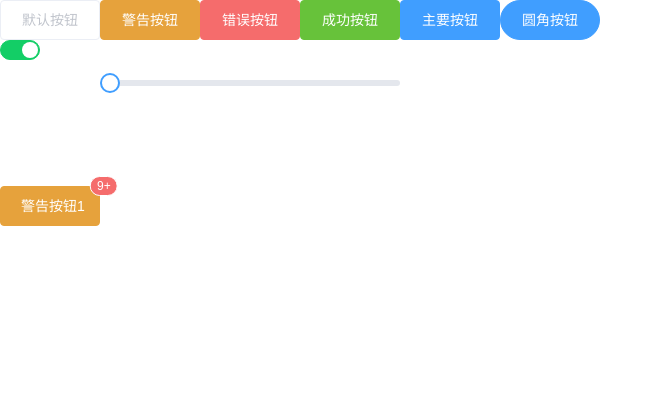
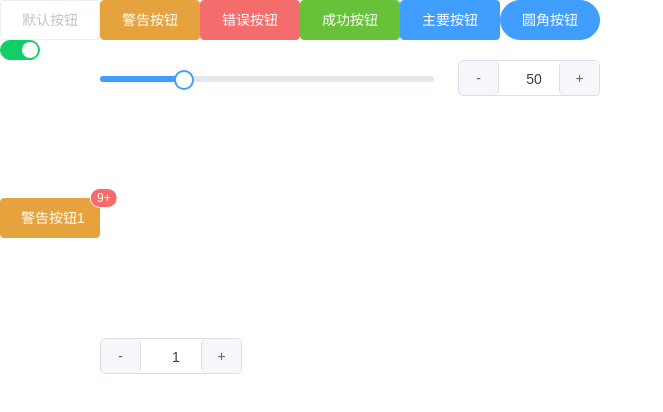
Before and after one commit to ZFCFBGC/xmjq, a Vue app: page /#/ in a window 1280 px wide. Shown: the top 412 px of the page, without its empty margins (0-663 px from the left). Built offline with nearby package versions, Linux system fonts and the light colour scheme.

Commit message:
inputNumber slider

```diff
--- a/src/components/form/gqg_input.vue
+++ b/src/components/form/gqg_input.vue
@@ -53,7 +53,7 @@ export default {
     validateEvent: {
       type: Boolean,
       default: true,
-    },
+    }
   },
   mixins: [emitter],
   //model中prop接受v-model传递的值
--- /dev/null
+++ b/src/components/inputNumber/inputNumber.vue
@@ -0,0 +1,188 @@
+<template>
+  <div class="inputNumber" :style="{ width }">
+    <div
+      class="gqg_input_number_decrease"
+      :class="{ is_disabled: minDisabled }"
+      @click="decrease"
+    >
+      -
+    </div>
+    <div class="inputShuru">
+      <input
+        v-model="inputVal"
+        @input="handleInput"
+        @blur="handleBlur"
+        @focus="handleFocus"
+        @keyup="inputChange"
+        type="text"
+        class="input-entity"
+        ref="input"
+      />
+    </div>
+
+    <div
+      class="gqg_input_number_increase"
+      :class="{ is_disabled: maxDisabled }"
+      @click="increase"
+    >
+      +
+    </div>
+  </div>
+</template>
+<script>
+export default {
+  name: "gqgInputNumber",
+  props: {
+    val: {
+      default: "",
+    },
+    width: {
+      type: String,
+      default: "142px",
+    },
+    min: {
+      type: Number,
+      default: 0,
+    },
+    max: {
+      type: Number,
+      default: 10,
+    },
+    step: {
+      type: Number,
+      default: 1,
+    },
+  },
+  watch: {
+    val(newVal) {
+      this.inputVal = newVal;
+    },
+  },
+  computed: {
+    minDisabled() {
+      return this.inputVal <= this.min ? true : false;
+    },
+    maxDisabled() {
+      return this.inputVal >= this.max ? true : false;
+    },
+    inputwidth() {
+      return "60px";
+    },
+  },
+  model: {
+    prop: "val",
+    event: "change",
+  },
+  data() {
+    return {
+      inputVal: this.val,
+    };
+  },
+  methods: {
+    handleInput() {
+      this.$emit("change", this.inputVal);
+    },
+    handleFocus() {
+      this.$emit("focus", this.inputVal);
+    },
+    handleBlur() {
+      this.$emit("blur", this.inputVal);
+    },
+    increase() {
+      var that = this;
+      var newVal = this.inputVal + this.step;
+      that.setCurrentValue(newVal);
+    },
+    decrease() {
+      var that = this;
+      var newVal = this.inputVal - this.step;
+      that.setCurrentValue(newVal);
+    },
+    setCurrentValue(newVal) {
+      const oldVal = this.inputVal;
+      if (newVal >= this.max) {
+        newVal = this.max;
+      }
+      if (newVal <= this.min) {
+        newVal = this.min;
+      }
+      if (oldVal === newVal) {
+        return;
+      }
+      this.inputVal = newVal;
+      this.$emit("change", this.inputVal);
+    },
+    inputChange() {
+      //输入框值改变
+      this.inputVal = Number(this.inputVal.replace(/[^\d]/g,''));
+      this.$emit("change", this.inputVal);
+    },
+  },
+};
+</script>
+<style lang="less" scoped>
+.inputNumber {
+  position: relative;
+  height: 36px;
+  border: 1px solid #dcdfe6;
+  box-sizing: border-box;
+  border-radius: 5px;
+  &:hover {
+    border: 1px solid #409eff;
+  }
+  .gqg_input_number_decrease {
+    display: inline-block;
+    border-radius: 4px 0 0 4px;
+    border-right: 1px solid #dcdfe6;
+    z-index: 1;
+    line-height: 34px;
+    width: 40px;
+    height: 34px;
+    text-align: center;
+    background: #f5f7fa;
+    color: #606266;
+    cursor: pointer;
+    font-size: 14px;
+    box-sizing: border-box;
+    border-radius: 5px;
+  }
+  .inputShuru {
+    display: inline-block;
+    height: 36px;
+    text-align: center;
+    width: 60px;
+    .input-entity {
+      text-align: center;
+      width: 60px;
+      height: 30px;
+      color: #3d3f3d;
+      font-size: 14px;
+      line-height: 20px;
+      outline: none;
+      border: none;
+      padding: 0 0px 0 10px;
+      box-sizing: border-box;
+    }
+  }
+  .gqg_input_number_increase {
+    display: inline-block;
+    border-radius: 4px 0 0 4px;
+    border-left: 1px solid #dcdfe6;
+    z-index: 1;
+    line-height: 34px;
+    width: 40px;
+    height: 34px;
+    text-align: center;
+    background: #f5f7fa;
+    color: #606266;
+    cursor: pointer;
+    font-size: 14px;
+    box-sizing: border-box;
+    border-radius: 5px;
+  }
+  .is_disabled {
+    color: #c0c4cc;
+    cursor: not-allowed;
+  }
+}
+</style>
--- a/src/components/slider/slider.vue
+++ b/src/components/slider/slider.vue
@@ -1,67 +1,121 @@
 <template>
-  <div class="gqgSlider" ref="gqgSlider">
-    <div class="gqg_slider_runway">
+  <div class="sliderBox">
+    <div class="gqgSlider" ref="gqgSlider">
+      <div class="gqg_slider_runway" :style="{ width }"></div>
       <div
         class="gqg_slider_button"
         ref="button"
-        @mouseenter="handleMouseEnter"
-        @mouseleave="handleMouseLeave"
+        :style="{ left }"
         @mousedown="onButtonDown"
-      ></div>
+        @mouseover="mouseOver"
+        @mouseleave="mouseLeave"
+      >
+        <div class="block"></div>
+        <div class="toolTips" v-if="isShowToolTips">
+          {{ currentX }}
+          <div class="triangle"></div>
+        </div>
+      </div>
+    </div>
+    <div class="inputBox" v-if="showInput">
+      <gqg-input-number
+        v-model="currentX"
+        :max="max"
+        :min="min"
+      ></gqg-input-number>
     </div>
   </div>
 </template>
 <script>
 export default {
   name: "gqgSlider",
+  props: {
+    min: {
+      type: Number,
+      default: 0,
+    },
+    max: {
+      type: Number,
+      default: 100,
+    },
+    value: {
+      default: "",
+    },
+    showInput: {
+      type: Boolean,
+      default: false,
+    },
+    showTooltip: {
+      type: Boolean,
+      default: true,
+    },
+    formatTooltip: Function,
+  },
   data() {
     return {
-      hovering: false,
+      slider: null,
+      currentX: this.value, //当前值
+      button: null,
+      initWidth: null,
+      initDisX: null,
       dragging: false,
-      isClick: false,
-      startX: 0,
-      currentX: 0,
-      startY: 0,
-      currentY: 0,
-      startPosition: 0,
-      newPosition: null,
+      isShowToolTips: false,
     };
   },
   computed: {
-    currentPosition() {
-      return `${((this.value - this.min) / (this.max - this.min)) * 100}%`;
+    // 换算百分比
+    scale() {
+      return (this.currentX - this.min) / (this.max - this.min);
+    },
+    // 设置runway的宽度
+    width() {
+      if (this.slider) {
+        return this.slider.offsetWidth * this.scale + "px";
+      } else {
+        return 0 + "px";
+      }
+    },
+    //按钮偏移量（计算按钮的位置）
+    left() {
+      if (this.slider) {
+        return (
+          this.slider.offsetWidth * this.scale -
+          this.button.offsetWidth / 2 +
+          "px"
+        );
+      } else {
+        return 0 + "px";
+      }
     },
   },
+  mounted() {
+    this.slider = this.$refs.gqgSlider;
+    this.button = this.$refs.button;
+  },
   methods: {
-    handleMouseEnter(event) {
-      this.hovering = true;
-    },
-    handleMouseLeave(event) {
-      this.hovering = false;
-    },
     onButtonDown(event) {
       event.preventDefault();
       this.onDragStart(event);
       window.addEventListener("mousemove", this.onDragging);
       window.addEventListener("mouseup", this.onDragEnd);
     },
+    //记录按下的初始值，打开滑动的控制开关
     onDragStart(event) {
-      console.log("触发了几次");
+      var that = this;
+      that.initWidth = parseInt(that.width);
+      that.initDisX = event.clientX;
       this.dragging = true;
-      this.isClick = true;
-      this.startX = event.clientX;
-      // this.startPosition = parseFloat(this.currentPosition);
-      this.newPosition = this.startPosition;
     },
     onDragging(event) {
+      var that = this;
       if (this.dragging) {
-        this.isClick = false;
-        let diff = 0;
-        this.currentX = event.clientX;
-        diff = this.currentX - this.startX;
-        this.newPosition = this.startPosition + diff;
-        console.log("数据：", this.newPosition, this.startPosition, diff);
-        this.setPosition(this.newPosition);
+        // 拖拽的时候获取的新width
+        var newWidth = event.clientX - that.initDisX + that.initWidth;
+        // 拖拽的时候得到新的百分比
+        var scale = newWidth / that.slider.offsetWidth;
+        that.currentX = Math.ceil((that.max - that.min) * scale + that.min);
+        that.currentX = Math.max(that.currentX, that.min);
+        that.currentX = Math.min(that.currentX, that.max);
       }
     },
     onDragEnd() {
@@ -70,57 +124,95 @@ export default {
          * 防止在 mouseup 后立即触发 click，导致滑块有几率产生一小段位移
          * 不使用 preventDefault 是因为 mouseup 和 click 没有注册在同一个 DOM 上
          */
+
         setTimeout(() => {
           this.dragging = false;
-
-          if (!this.isClick) {
-            this.setPosition(this.newPosition);
-          }
         }, 0);
+        this.$nextTick(() => {
+          this.$emit("change", this.currentX);
+        });
         window.removeEventListener("mousemove", this.onDragging);
-
         window.removeEventListener("mouseup", this.onDragEnd);
       }
     },
-    setPosition(newPosition) {
-      if (newPosition === null || isNaN(newPosition)) return;
-      // if (newPosition < 0) {
-      //   newPosition = 0;
-      // } else if (newPosition > 100) {
-      //   newPosition = 100;
-      // }
-      console.log(this.$refs);
-      this.$refs.button.style.left = newPosition + "px";
-      console.log("最终结果：", newPosition);
+    mouseOver() {
+      if (this.showTooltip) {
+        this.isShowToolTips = true;
+      } else {
+        this.isShowToolTips = false;
+      }
+    },
+    mouseLeave() {
+      this.isShowToolTips = false;
     },
   },
 };
 </script>
 <style lang="less" scoped>
+.sliderBox {
+  display: flex;
+  .inputBox {
+    margin-left: 24px;
+  }
+}
 .gqgSlider {
   position: relative;
+  margin: 16px 0;
+  width: 400px;
+  height: 6px;
+  background: #e4e7ed;
+  border-radius: 5px;
+  cursor: pointer;
   .gqg_slider_runway {
-    width: 300px;
+    position: absolute;
+    left: 0;
+    top: 0;
+    width: 112px;
     height: 6px;
-    margin: 16px 0;
-    background-color: #e4e7ed;
-    border-radius: 3px;
-    position: relative;
-    cursor: pointer;
-    vertical-align: middle;
+    border-radius: 5px;
+    background: #409eff;
   }
   .gqg_slider_button {
+    position: absolute;
+    left: 100px;
+    top: -6px;
+    width: 20px;
+    height: 20px;
+    .toolTips {
+      position: absolute;
+      padding: 12px;
+      line-height: 16px;
+      text-align: center;
+      background: #303133;
+      color: #fff;
+      border-radius: 5px;
+      left: -14px;
+      top: -54px;
+      .triangle {
+        position: absolute;
+        width: 0;
+        height: 0;
+        border-left: 8px solid transparent;
+        border-right: 8px solid transparent;
+        border-top: 12px solid #303133;
+        border-radius: 3px;
+        left: 50%;
+        transform: translate(-50%, 0);
+        bottom: -9px;
+      }
+    }
+  }
+  .block {
     width: 16px;
     height: 16px;
+    border-radius: 50%;
     border: 2px solid #409eff;
-    background-color: #fff;
-    border-radius: 50%;
-    transition: 0.2s;
-    user-select: none;
-    position: absolute;
-    left: 0;
-    top: 50%;
-    transform: translate(0,-50%);
+    background: rgba(255, 255, 255, 1);
+    transition: 0.2s all;
+  }
+  .block:hover {
+    transform: scale(1.05);
+    opacity: 0.9;
   }
 }
 </style>
--- a/src/main.js
+++ b/src/main.js
@@ -17,10 +17,12 @@ import gqgButton from "@/components/button/index.js";
 import gqgSwitch from "@/components/switch/index.js";
 import gqgSlider from "@/components/slider/index.js";
 import gqgBadge from "@/components/badge/index.js";
+import gqgInputNumber from "@/components/inputNumber/index.js";
 Vue.use(gqgButton);
 Vue.use(gqgSwitch);
 Vue.use(gqgSlider);
-Vue.use(gqgBadge)
+Vue.use(gqgBadge);
+Vue.use(gqgInputNumber);
 new Vue({
   router,
   render: (h) => h(App),
--- a/src/views/Home.vue
+++ b/src/views/Home.vue
@@ -9,13 +9,27 @@
     <div>
       <gqg-switch v-model="swicthVal" @change="getSwitchVal"></gqg-switch>
     </div>
-    <div style="width:500px;margin-left:100px;margin-top:20px;">
-      <gqg-slider></gqg-slider>
+    <div style="width:500px;margin-left:100px;">
+      <gqg-slider
+        :min="0"
+        :max="200"
+        v-model="per"
+        @change="getSliderVal"
+        showInput
+      ></gqg-slider>
     </div>
     <div style="margin-top:100px;">
       <gqg-badge :value="10" type="success" :max="9">
         <gqg-button type="warning">警告按钮1</gqg-button>
       </gqg-badge>
+    </div>
+    <div style="margin-top:100px;margin-left:100px;">
+      <gqg-input-number
+        v-model="num"
+        :max="10"
+        :min="0"
+        @change="getNumVal"
+      ></gqg-input-number>
     </div>
   </div>
 </template>
@@ -24,9 +38,10 @@ export default {
   data() {
     return {
       swicthVal: true,
+      per: 50,
+      num: 1,
     };
   },
-
   created() {},
   methods: {
     getSwitchVal(val) {
@@ -39,7 +54,12 @@ export default {
     val() {
       console.log("222222");
     },
-    sliderVal(min, max, total) {},
+    getSliderVal(val) {
+      console.log("22222", val);
+    },
+    getNumVal(val) {
+      console.log("部署框：", val, this.num);
+    },
   },
 };
 </script>
```
Also changed, not shown: src/components/inputNumber/index.js (added, +7 -0 lines).
